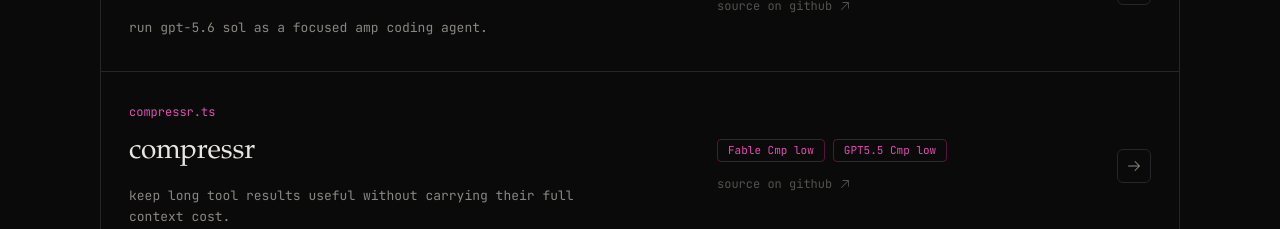
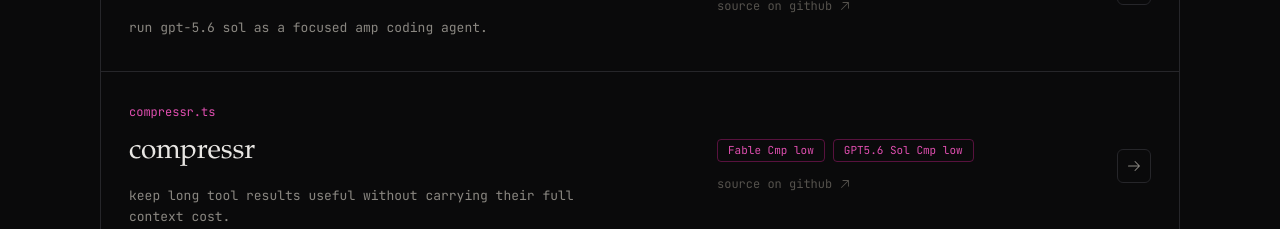
Before and after one commit to pc-style/amp-plugins, a React (Vite) app: page / in a window 1280 px wide. Shown: the part 1320-1549 px from the top of the page. Built offline with nearby package versions, Linux system fonts and the light colour scheme.

Commit message:
Update Compressr mode and catalog copy

```diff
--- a/plugins/compressr.ts
+++ b/plugins/compressr.ts
@@ -1,5 +1,5 @@
 // @amp-agent-mode {"key":"cmp-fable-low","label":"Fable Cmp low"}
-// @amp-agent-mode {"key":"cmp-gpt55-low","label":"GPT5.5 Cmp low"}
+// @amp-agent-mode {"key":"cmp-gpt56-sol-low","label":"GPT5.6 Sol Cmp low"}
 
 import type { PluginAPI } from '@ampcode/plugin'
 
@@ -76,18 +76,18 @@
 	})
 
 	const gptAgent = createAgent({
-		name: 'compressr-gpt-5-5-low',
-		model: 'openai/gpt-5.5',
+		name: 'compressr-gpt-5-6-sol-low',
+		model: 'openai/gpt-5.6-sol',
 		instructions: AGENT_PROMPT,
 		tools: TOOL_NAMES,
 		reasoningEffort: 'low',
-		display: { label: 'GPT5.5 Cmp low', color: '#60a5fa' },
+		display: { label: 'GPT5.6 Sol Cmp low', color: '#60a5fa' },
 	})
 
 	registerAgentMode({
-		key: 'cmp-gpt55-low',
-		label: 'GPT5.5 Cmp low',
-		description: 'GPT-5.5 low with Compresr-compressed tool results',
+		key: 'cmp-gpt56-sol-low',
+		label: 'GPT5.6 Sol Cmp low',
+		description: 'GPT-5.6 Sol low with Compresr-compressed tool results',
 		color: '#60a5fa',
 		agent: gptAgent.definition,
 	})
--- a/src/plugins.ts
+++ b/src/plugins.ts
@@ -101,9 +101,9 @@
       'COMPRESR_API_KEY for tool-result compression',
       'network access to api.compresr.ai',
     ],
-    modes: ['Fable Cmp low', 'GPT5.5 Cmp low'],
+    modes: ['Fable Cmp low', 'GPT5.6 Sol Cmp low'],
     features: [
-      'compresses successful tool output between 3,000 and 180,000 characters',
+      'keeps the task-relevant parts of long tool results while dropping context the agent does not need',
       'builds compression queries from tool input and recent user messages',
       'leaves short results and failed tool calls unchanged',
       'falls back cleanly when the api key or compresr service is unavailable',
```
Also changed, not shown: 1 other file (tests, documents, lock files or other folders).
